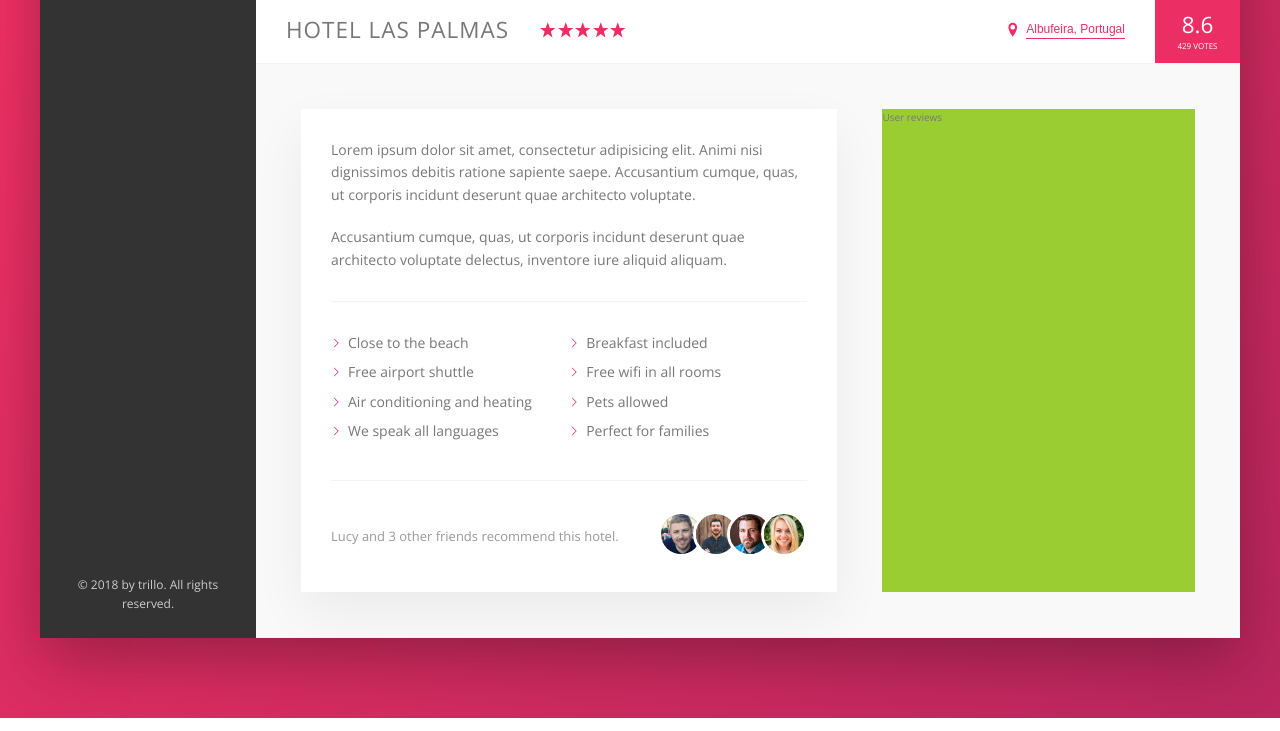
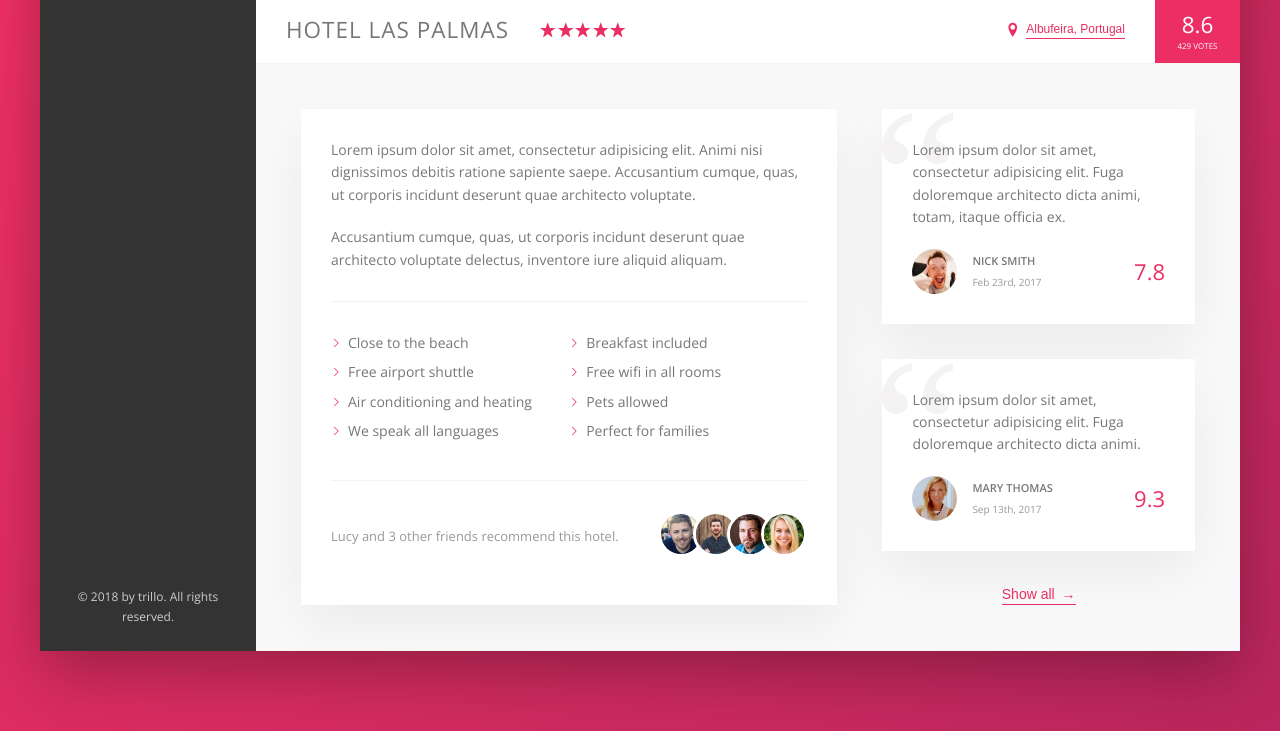
Before and after one commit to dcschmid/trillo, a website: page index.html in a window 1280 px wide. Shown: the part 538-1269 px from the top of the page. Drawn offline with nearby package versions, Linux system fonts and the light colour scheme; files that its build step writes are made by us from their sources.

Commit message:
Building the review section

```diff
--- a/index.html
+++ b/index.html
@@ -173,7 +173,35 @@
                         </div>
 
                         <div class="user-reviews">
-                            User reviews
+                            <figure class="review">
+                                <blockquote class="review__text">
+                                    Lorem ipsum dolor sit amet, consectetur adipisicing elit. Fuga doloremque architecto dicta animi, totam, itaque officia ex.
+                                </blockquote>
+                                <figcaption class="review__user">
+                                    <img src="img/user-1.jpg" alt="" class="review__photo">
+                                    <div class="review__user-box">
+                                        <p class="review__user-name">Nick Smith</p>
+                                        <p class="review__user-date">Feb 23rd, 2017</p>
+                                    </div>
+                                    <div class="review__rating">7.8</div>
+                                </figcaption>
+                            </figure>
+
+                             <figure class="review">
+                                <blockquote class="review__text">
+                                    Lorem ipsum dolor sit amet, consectetur adipisicing elit. Fuga doloremque architecto dicta animi.
+                                </blockquote>
+                                <figcaption class="review__user">
+                                    <img src="img/user-2.jpg" alt="" class="review__photo">
+                                    <div class="review__user-box">
+                                        <p class="review__user-name">Mary Thomas</p>
+                                        <p class="review__user-date">Sep 13th, 2017</p>
+                                    </div>
+                                    <div class="review__rating">9.3</div>
+                                </figcaption>
+                            </figure>
+
+                            <button class="btn-inline">Show all <span>&rarr;</span></button>
                         </div>
                     </div>
                 </main>
--- a/sass/_components.scss
+++ b/sass/_components.scss
@@ -259,8 +259,17 @@
   background-color: transparent;
   transition: all .2s;
 
+  & span {
+    margin-left: 3px;
+    transition: margin-left 0.2s;
+  }
+
   &:hover {
     color: var(--color-grey-dark-1);
+
+    span {
+      margin-left: 8px;
+    }
   }
 
   &:focus {
@@ -350,3 +359,65 @@
     }
   }
 }
+
+
+.review {
+  background-color: #fff;
+  box-shadow: var(--shadow-light);
+  padding: 3rem;
+  margin-bottom: 3.5rem;
+  position: relative;
+  overflow: hidden;
+
+  &__text {
+    margin-bottom: 2rem;
+    z-index: 10;
+    position: relative;
+  }
+
+  &__user {
+    display: flex;
+    align-items: center;
+  }
+
+  &__photo {
+    height: 4.5rem;
+    width: 4.5rem;
+    border-radius: 50%;
+    margin-right: 1.5rem;
+  }
+
+  &__user-box {
+    margin-right: auto;
+  }
+
+  &__user-name {
+    font-size: 1.1rem;
+    font-weight: 600;
+    text-transform: uppercase;
+    margin-bottom: 0.4rem;
+  }
+
+  &__user-date {
+    font-size: 1rem;
+    color: var(--color-grey-dark-3);
+  }
+
+  &__rating {
+    color: var(--color-primary);
+    font-size: 2.2rem;
+    font-weight: 300;
+  }
+
+  &::before {
+    content: "\201C";
+    position: absolute;
+    top: -3rem;
+    left: -1rem;
+    font-size: 20rem;
+    line-height: 1;
+    color: var(--color-grey-light-2);
+    font-family: sans-sarif;
+    z-index: 1;
+  }
+}
--- a/sass/_layout.scss
+++ b/sass/_layout.scss
@@ -38,10 +38,10 @@
   padding: 4.5rem;
   background-color: var(--color-grey-light-1);
   border-bottom: var(--line);
+  font-size: 1.4rem;
 }
 
 .description {
-  font-size: 1.4rem;
   background-color: #fff;
   box-shadow: var(--shadow-light);
   padding: 3rem;
@@ -50,6 +50,8 @@
 }
 
 .user-reviews {
-  background-color: yellowgreen;
   flex: 1;
+  display: flex;
+  flex-direction: column;
+  align-items: center;
 }
```
